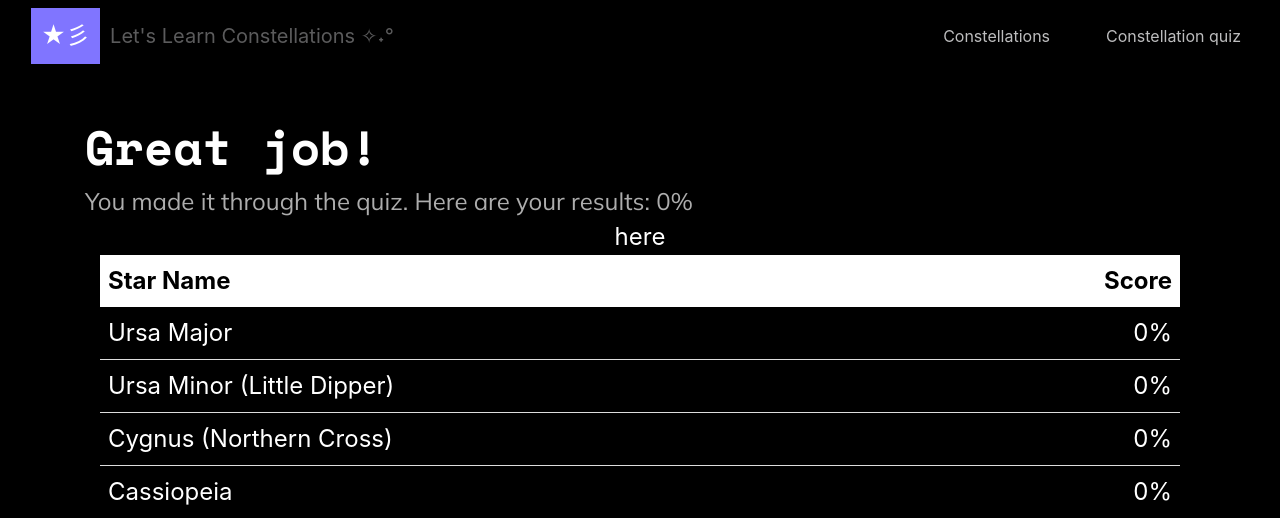
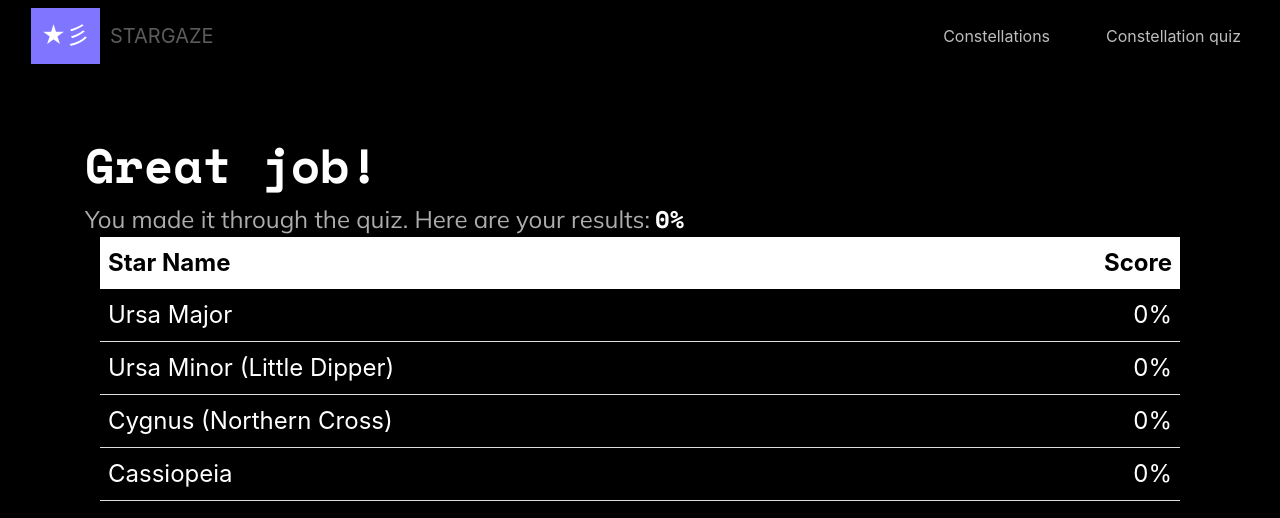
Before and after one commit to mariamnaser/Learn_Constellations, a Flask app: page /summary in a window 1280 px wide. Shown: the top 518 px of the page. Run offline with Flask 3, Linux system fonts and the light colour scheme; some libraries are stand-ins or nearby versions.

Commit message:
adjustment of data and quiz

```diff
--- a/server.py
+++ b/server.py
@@ -18,7 +18,7 @@ popular_constellations = [
         'image': '/view/UrsaMajor.png',
         'imagel': '/learn/UrsaMajor.png',
         'imageq': '/quiz/UrsaMajor.png',
-        'key':' Relation to Polars & bear conslation',
+        'key':' Relation to Polaris & bear conslation',
         'namesake': 'The Big Dipper is named after its resemblance to a large ladle or dipper. The word "dipper" comes from the Old English word "dyppan," which means "to dip." The word "ladle" comes from the Old English word "hlædel," which means "a vessel for drawing out liquid." The Big Dipper is also known as the Plough in the United Kingdom and Ireland.',
         'points': [[606,430],[673,341],[465,366],[477,273],[402,199],[352,122],[215,95],[241,468],[90,324],[542,73],[823,53],[880,260],[823,458]],
         'answers': [[1,2],[0,3],[0,3],[1,2,4],[3,5],[4,6],[5],[],[],[],[],[],[]],
@@ -34,7 +34,7 @@ popular_constellations = [
         'image': '/view/UrsaMinor.png',
         'imagel': '/learn/UrsaMinor.png',
         'imageq': '/quiz/UrsaMinor.png',
-        'key':'The Belt',
+        'key':'Relation to Polaris & Little Bear',
         'namesake': 'The Little Dipper is named after its resemblance to a small ladle or dipper. The word "dipper" comes from the Old English word "dyppan," which means "to dip." The word "ladle" comes from the Old English word "hlædel," which means "a vessel for drawing out liquid." The Little Dipper is also known as the Little Bear in Latin.',
         'points': [[716,363],[658,268],[542,401],[528,306],[384,298],[255,194],[180,103],[241,468],[90,324],[542,73],[823,53],[880,260],[823,458]],
         'answers': [[1,2],[0,3],[0,3],[1,2,4],[3,5],[4,6],[5],[],[],[],[],[],[]],
@@ -51,7 +51,7 @@ popular_constellations = [
         'imagel': '/learn/Cygnus.png',
         'imageq': '/quiz/Cygnus.png',
         'namesake': 'Cygnus is named after the Latin word for swan. In Greek mythology, Cygnus is associated with several myths, including the story of Zeus and Leda. According to legend, Zeus transformed himself into a swan to seduce Leda, the queen of Sparta. The union between Zeus and Leda produced several children, including Helen of Troy and the twins Castor and Pollux. Cygnus is also associated with the story of Orpheus, a legendary musician who was transformed into a swan after his death.',
-        'key':'The Belt',
+        'key':'Near symmetry +, and bird like wings',
         'points': [[295, 323],[422,282],[536,228],[617,205],[404,170],[351,142],[337,115],[482,374],[472,444],[241,468],[90,324],[542,73],[823,53],[880,260],[823,458]],
         'answers': [[1],[0,2,7,4],[1,3],[2],[1,5],[6,4],[5],[1,8],[7],[],[],[],[],[],[]],
     },
@@ -66,7 +66,7 @@ popular_constellations = [
         'image': '/view/Cassiopeia.png',
         'imagel': '/learn/Cassiopeia.png',
         'imageq': '/quiz/Cassiopeia.png',
-        'key':'The Belt',
+        'key':'Two Triangles or lying lady',
         'namesake': 'Cassiopeia is named after the queen of Aethiopia in Greek mythology. According to legend, Cassiopeia was the wife of King Cepheus and the mother of Princess Andromeda. She was known for her beauty and vanity, which ultimately led to her downfall. Cassiopeia was placed in the sky as a punishment for her arrogance, where she is forced to circle the North Star for eternity. The constellation is also known as the "Celestial W" because of its distinctive shape.',
         'points': [[294,360],[295,226],[402,236],[459,166],[590,174],[90,324],[100,74],[659,41],[823,52],[805,303],[486,349],[639,419],[823,458]],
         'answers': [[1],[0,2],[1,3],[2,4],[3],[],[],[],[],[],[],[],[]],
@@ -80,7 +80,7 @@ def welcome():
         'time': datetime.datetime.now()
     }
     userInput.append(data_dict)
-    print(userInput)
+    #print(userInput)
     return render_template('welcome.html')
 
 # LEARN
@@ -124,7 +124,6 @@ def submit_result():
     name_key = int(json_data['id'])  # Assume 'name' key contains a list with at least one element
     connections = json_data['answer']
     correct[(name_key-1)] = success_value
-    print(type(success_value))
     data_dict = {
         'page': 'submit-result',
         'id': name_key,
@@ -133,7 +132,6 @@ def submit_result():
         'time': datetime.datetime.now()
     }
     userInput.append(data_dict)
-    print
     return jsonify({
         "status": "success",
         "message": "Result processed successfully",
@@ -145,7 +143,6 @@ def summary():
     score = 0
     scoreBoard = []
     scores = []
-    print
     for constellation in popular_constellations:
         percentage = correct[(constellation['id']-1)]
         scores.append(int(percentage))
@@ -154,14 +151,13 @@ def summary():
         score = sum(scores) / len(scores)
     else:
         score = 0
-
-    print(scoreBoard)
     data_dict = {
         'page': 'summary',
         'time': datetime.datetime.now()
     }
     userInput.append(data_dict)
     score = str(int(score))+'%'
+    print(userInput)
     return render_template('summary.html', score=score, scoreBoard=scoreBoard)
 
 @app.route('/hello')
--- a/static/main.css
+++ b/static/main.css
@@ -114,8 +114,22 @@ body, html {
   color: black;
   font-size: 3vh;
 }
+.fbsbg{
+  font-family: 'Space Mono', monospace;
+  font-weight: 700;
+  color: black;
+  font-size: 2vh;
+}
 .white{
   color: white;
+}
+.fbsbs{
+  font-family: 'Space Mono', monospace;
+  font-weight: 700;
+  color: black;
+  font-size: 3vh;
+  color: white;
+  padding-left: 5px;
 }
 .back{
   background-color: #adadadff;
--- a/static/script.js
+++ b/static/script.js
@@ -24,10 +24,12 @@ function setup() {
 }
 
 function draw() {
+  if (typeof constellationData !== 'undefined') {
     background(imgBig);
     displayPoints();
     displayConnected();
     displayElastic();
+  }
 }
 
 
@@ -125,15 +127,18 @@ function undoLastSelection() {
    console.log("After Undo:", selectedPoints);
 }
 
+
 function calculateAccuracy(correctMatches, input) {
     let holder = 0;
+    let correctPoint = 0;
     let missingPoint = 0;
     let wrongPoint = 0;
     for (let i = 0; i < correctMatches.length; i++) {
         if (Array.isArray(correctMatches[i]) && Array.isArray(input[i])) {
+            // Iterate through input[i] and check if each element is in correctMatches[i]
             input[i].forEach(item => {
                 if (correctMatches[i].includes(item)) {
-                    correctPoint++;
+                    correctPoint++; // Increment correctmark for each found item
                 }
                 else{
                     wrongPoint++;
@@ -156,6 +161,7 @@ function calculateAccuracy(correctMatches, input) {
     }
     return accuracy.toFixed(0);
 }
+
 function buildConnectionMap(points, pointsSelected) {
     const connectionMap = new Array(points.length).fill(null).map(() => []);
     for (let i = 0; i < pointsSelected.length - 1; i++) {
@@ -218,10 +224,16 @@ function findInBoth(answers, linesDrawn) {
     }
     return { blue, orange, red };
 }
+function updateContentsAndShowButton(grade) {
+    // Update the instructional content
+    document.querySelector('.qinstr').innerHTML = "<div class='fbsbg'>Grade: "+grade+"%</div>";
+    document.querySelector('.qnote').innerHTML = "<b>Note:</b>&nbsp; Red: Doesn't exist \n Blue: Correct \n Orange: Missing";
+}
+
 function submitPoints() {
   let connections = buildConnectionMap(points, selectedPoints);
   console.log(connections);
-  let isSuccess = calculateAccuracy([correctMatch], [connections]);
+  let isSuccess = calculateAccuracy(correctMatch, connections);
   selectedPointsuser= selectedPoints;
   let dl = drawLines(selectedPoints);
   let draw = findInBoth(correctMatch,dl);
@@ -230,6 +242,8 @@ function submitPoints() {
   wrong = draw.red;
   let currentId = consl;
   interactionEnabled = false;
+  console.log(isSuccess);
+  updateContentsAndShowButton(isSuccess);
   //Reset game state
   moves = 0;
   selectedPoints = [];
@@ -249,17 +263,23 @@ function submitPoints() {
     .then(data => {
         console.log('Response from server:', data.message);
         if (data.status === "success") {
-            currentId++;
-            // Redirect after 5 seconds
-            setTimeout(() => {
-                if (currentId < 5) {
-                    window.location.href = `/view/${currentId}`;
-                } else {
-                    window.location.href = '/summary';
+          var nextButton = document.getElementById('butt-Next');
+          var submitButton = document.getElementById('butt-Submit');
+          if (nextButton.style.display === 'none') {
+              nextButton.style.display = 'block';
+              submitButton.style.display = 'none';
+          }
+          currentId++;
+          if (nextButton) {
+              nextButton.addEventListener('click', function() {
+                if (currentId<5){
+                   window.location.href = `/view/${currentId}`;
                 }
-            }, 3000);
-
-
+                else {
+                  window.location.href = '/summary';
+                }
+            });
+          }
       } else {
         // Handle errors or unsuccessful attempts here
         console.error('Failed to submit results:', data.message);
--- a/templates/layout.html
+++ b/templates/layout.html
@@ -29,7 +29,7 @@
         <div class="navbar-brand navbar-star-icon">
         <div class="logo_edits"><a class="logo_edits" href="/hello">★彡</a></div> <!-- Star icon in a div -->
         </div>
-        <a class="navbar-brand brand_color" href="/hello">Let's Learn Constellations ✧˖°</a>
+        <a class="navbar-brand brand_color" href="/hello">STARGAZE</a>
         <button class="navbar-toggler" type="button" data-bs-toggle="collapse" data-bs-target="#navbarNavAltMarkup" aria-controls="navbarNavAltMarkup" aria-expanded="false" aria-label="Toggle navigation">
             <span class="navbar-toggler-icon"></span>
         </button>
--- a/templates/summary.html
+++ b/templates/summary.html
@@ -5,11 +5,10 @@
 <div class="centered-content">
     <div class="centered-text container">
         <div class="const-title sh row">Great job!</div>
-        <div class="ssc row">You made it through the quiz. Here are your results: {{ score }}</div>
+        <div class="ssc row">You made it through the quiz. Here are your results: <span class="fbsbs"> {{ score }}</span></div>
         <div class="row">
           <div class="col-3"></div>
           <div class="col-6 center">
-            here
           </div>
           <div class="col-3"></div>
         </div>
```
Also changed, not shown: templates/quiz.html (+2 -7 lines), static/images/ancient-greek-sky.jpg (deleted), static/images/big-dipper-ss.png (deleted), static/images/bigdipper-sky.jpg (deleted), static/images/bigdipper-sky2.jpg (deleted), static/images/cassiopea-ss.png (deleted), static/images/cygnus-ss.png (deleted), static/images/little-dipper-ss.jpg (deleted), static/images/northern-constellations.jpg (deleted), static/images/orion-ss.jpg (deleted), static/images/ursa-photo.jpg (deleted), 2 other files.
